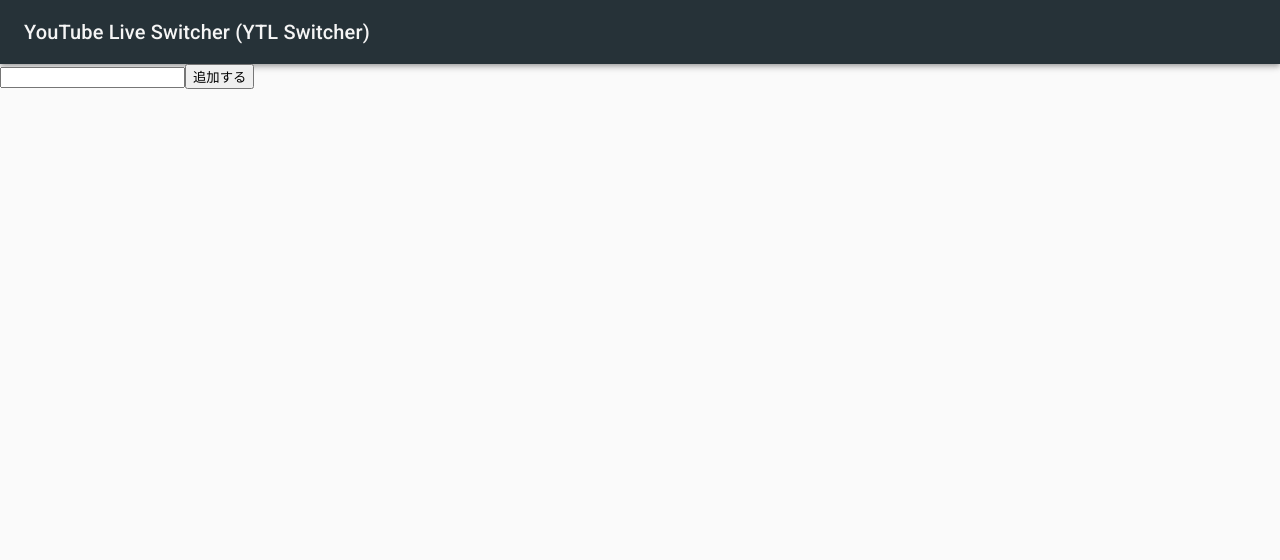
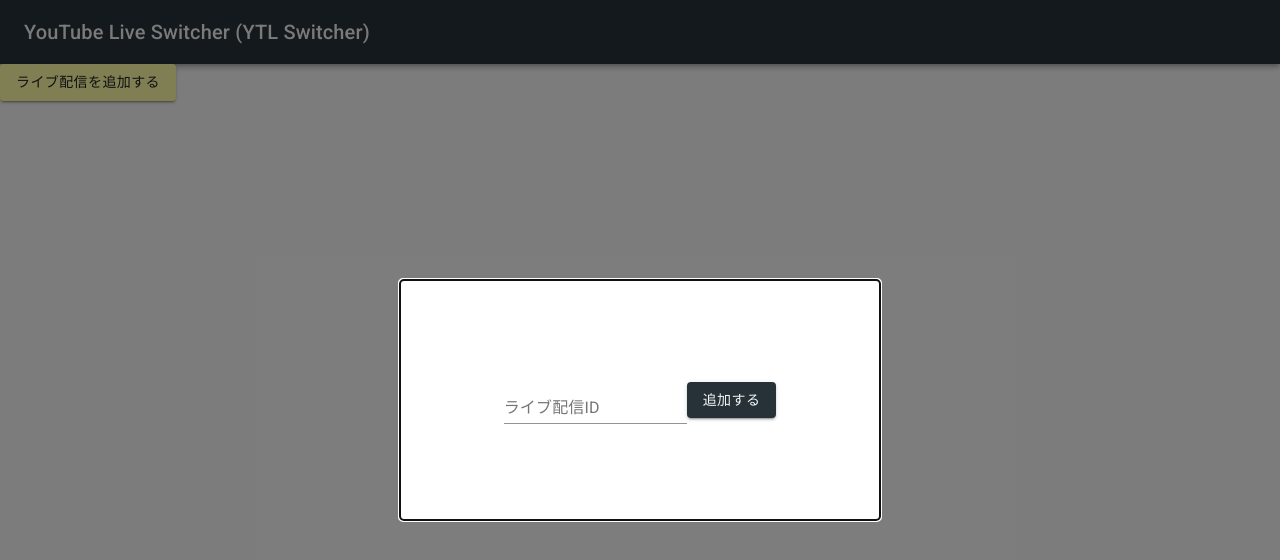
Before and after one commit to uitspitss/ytl-switcher, a Next.js app: page / in a window 1280 px wide. Shown: the top 560 px of the page. Built offline with nearby package versions, Linux system fonts and the light colour scheme.

Commit message:
Change AdditionForm

```diff
--- a/components/AdditionForm.tsx
+++ b/components/AdditionForm.tsx
@@ -1,10 +1,35 @@
-import React, { FC, useContext } from 'react';
+import React, { FC, useState, useContext } from 'react';
 import { useForm } from 'react-hook-form';
+import Modal from '@material-ui/core/Modal';
+import Paper from '@material-ui/core/Paper';
+import TextField from '@material-ui/core/TextField';
+import Button from '@material-ui/core/Button';
+import styled from '@emotion/styled';
 import { StoreContext } from '../store';
 import { ADD_VIDEO } from '../actions';
 
+const StyledModal = styled(Modal)`
+  display: flex;
+  justify-content: center;
+  align-items: center;
+`;
+
+const StyledPaper = styled(Paper)`
+  height: 30vh;
+  width: 60vh;
+`;
+
+const StyledForm = styled.form`
+  display: flex;
+  justify-content: center;
+  align-items: center;
+  height: 100%;
+  width: 100%;
+`;
+
 const AdditionForm: FC = () => {
   const { dispatch } = useContext(StoreContext);
+  const [open, setOpen] = useState(true);
 
   const { register, handleSubmit } = useForm();
   const onSubmit = (data: any) => {
@@ -14,12 +39,33 @@
         payload: { channelId: data.channelId },
       });
   };
+  const handleOpen = () => {
+    setOpen(true);
+  };
+  const handleClose = () => {
+    setOpen(false);
+  };
 
   return (
-    <form onSubmit={handleSubmit(onSubmit)}>
-      <input name="channelId" ref={register({ required: true })} />
-      <input type="submit" value="追加する" />
-    </form>
+    <>
+      <Button onClick={handleOpen} variant="contained" color="secondary">
+        ライブ配信を追加する
+      </Button>
+      <StyledModal open={open} onClose={handleClose}>
+        <StyledPaper>
+          <StyledForm onSubmit={handleSubmit(onSubmit)}>
+            <TextField
+              name="channelId"
+              inputRef={register({ required: true })}
+              label="ライブ配信ID"
+            />
+            <Button type="submit" variant="contained" color="primary">
+              追加する
+            </Button>
+          </StyledForm>
+        </StyledPaper>
+      </StyledModal>
+    </>
   );
 };
 
```
